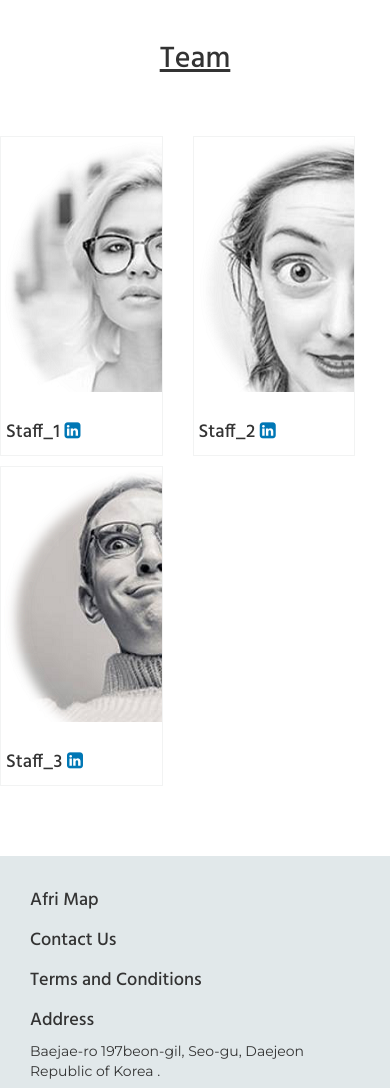
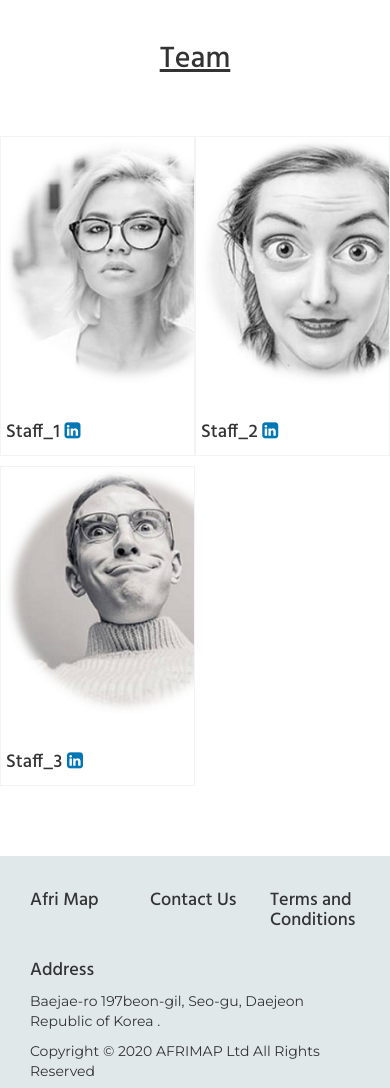
Before and after one commit to sps-africa/frontEnd, a plain HTML site: page about.html in a window 390 px wide. Shown: the part 2340-3428 px from the top of the page. Drawn offline with Linux system fonts and the light colour scheme.

Commit message:
add about redesign

```diff
--- a/about.html
+++ b/about.html
@@ -221,7 +221,7 @@
 
      <div class="row catCont"> <!--Category Container for Place-->
 
-      <div class="col-md-3 col-xs-5 catBox"> <!--Category box for one place-->
+      <div class="col-md-3 col-xs-6 catBox"> <!--Category box for one place-->
 
         <div class="catImage">
 
@@ -238,7 +238,7 @@
       </div>
 
 
-      <div class="col-md-3 col-xs-5 catBox"> <!--Category box for one place-->
+      <div class="col-md-3 col-xs-6 catBox"> <!--Category box for one place-->
 
         <div class="catImage">
 
@@ -257,7 +257,7 @@
 
 
 
-      <div class="col-md-3 col-xs-5 catBox"> <!--Category box for one place-->
+      <div class="col-md-3 col-xs-6 catBox"> <!--Category box for one place-->
 
         <div class="catImage">
 
@@ -297,22 +297,22 @@
 
       <div class="row footWords">
 
-        <div class="col-md-3 col-sm-3 about">
+        <div class="col-md-3 col-sm-3 col-xs-4 about">
           <h3>Afri Map</h3>
         </div>
 
 
-        <div class="col-md-3 col-sm-3 help">
+        <div class="col-md-3 col-sm-3 col-xs-4 help">
            <h3>Contact Us</h3>
         </div>
 
 
-        <div class="col-md-3 col-sm-3 work">
+        <div class="col-md-3 col-sm-3 col-xs-4 work">
           <h3>Terms and Conditions</h3>
         </div>
 
 
-        <div class="col-md-3 col-sm-3 connect">
+        <div class="col-md-3 col-sm-3 col-xs-12 connect">
 
           <h3 class="address">Address</h3>
 
--- a/css/login.css
+++ b/css/login.css
@@ -233,6 +233,11 @@
    }
 
 
+   .catImage img{
+
+   }
+
+
 
           /*  ________________________
 
@@ -308,3 +313,31 @@
          text-align:center;
          color:#df4142;
          }
+
+
+
+        /*Phone  Responsive  */
+
+@media  only screen and (max-width: 480px){
+
+
+  ul.nav.navbar-nav.navbar-right {
+    z-index: 234;
+    background-color: black;
+}
+
+  .catBox{
+
+    margin-right: 0px;
+  }
+  .catImage {
+
+    padding: 0px;
+  }
+
+.catImage img{
+  width: 250px;
+}
+
+
+}
```
Also changed, not shown: index.html (+0 -3 lines).
